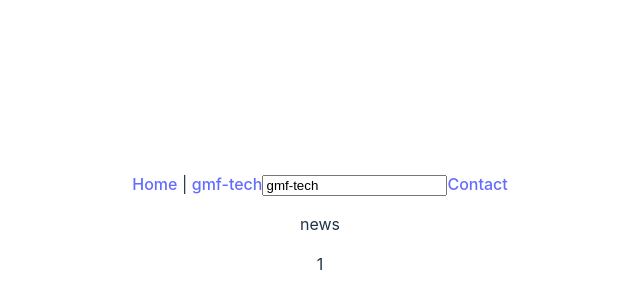
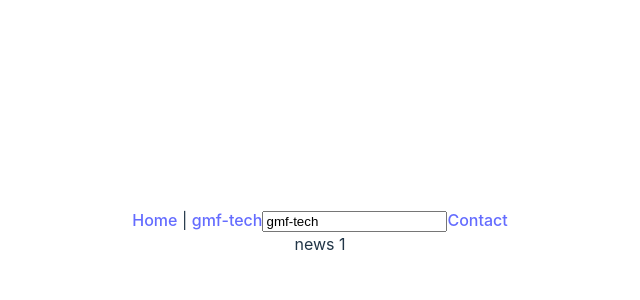
Before and after one commit to sharkguto/sharkguto.github.io, a Vue app in the folder sharkguto/: page /1 in a window 1280 px wide. Shown: the part 168-468 px from the top of the page, without its empty margins (320-960 px from the left). Built offline with nearby package versions, Linux system fonts and the light colour scheme; what @oruga-ui/oruga-next would draw is missing.

Commit message:
usando $t pra translation

```diff
--- a/sharkguto/src/components/news/News.vue
+++ b/sharkguto/src/components/news/News.vue
@@ -19,5 +19,6 @@ onUpdated(() => {
 </script>
 
 <template>
-    <div><p v-t="'news'"></p><p>{{ account }}</p></div>
+    <!-- <div><p v-t="'news'"></p><p>{{ account }}</p></div> -->
+    <div> {{ $t("news") }} {{ account }}</div>
 </template>
--- a/sharkguto/vite.config.js
+++ b/sharkguto/vite.config.js
@@ -10,7 +10,7 @@ export default defineConfig({
         VueI18nPlugin({
             include: resolve(
                 dirname(fileURLToPath(import.meta.url)),
-                "./src/locales/**"
+                "./src/locales/**.json"
             ),
         }),
     ],
```
